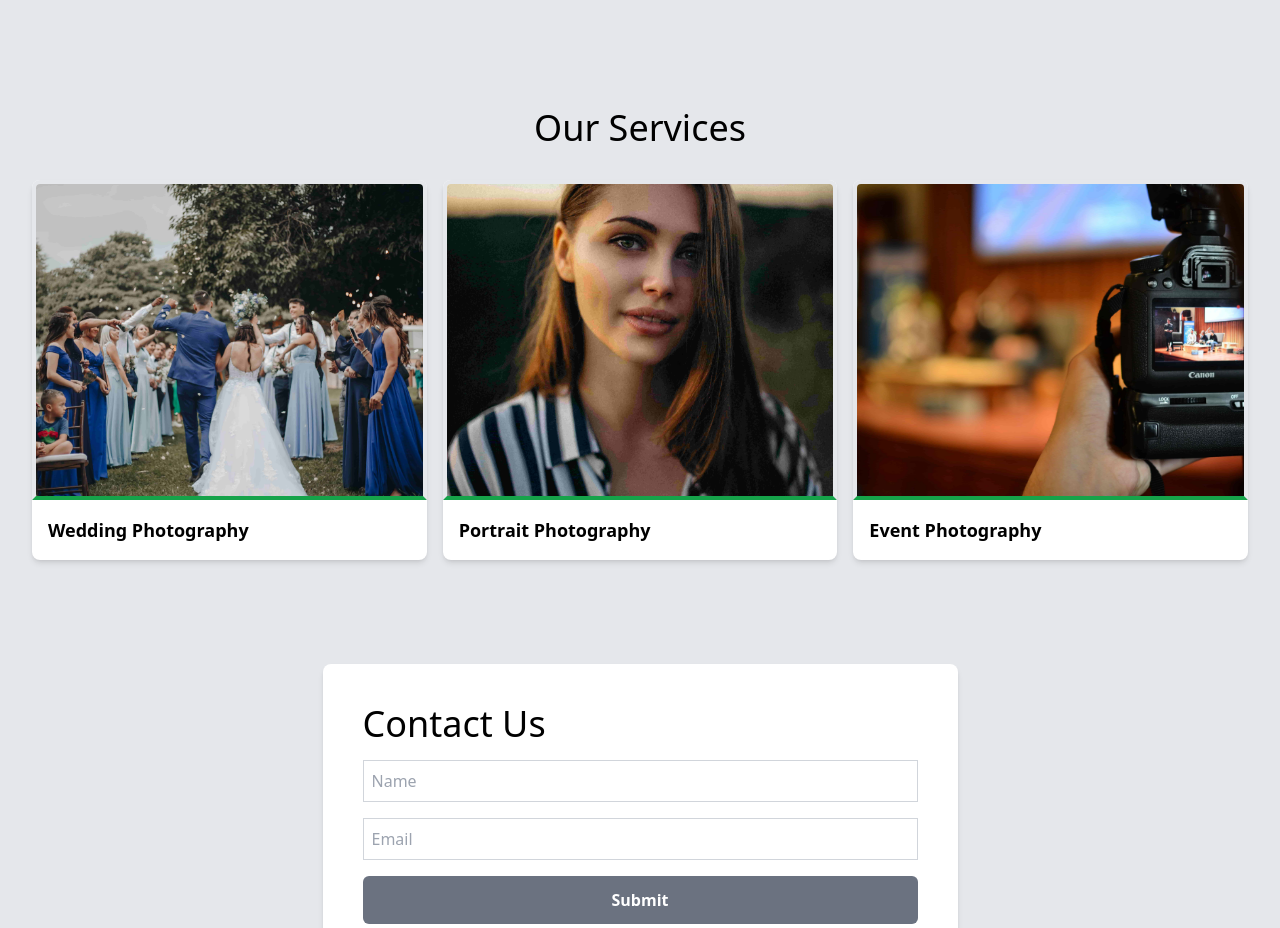
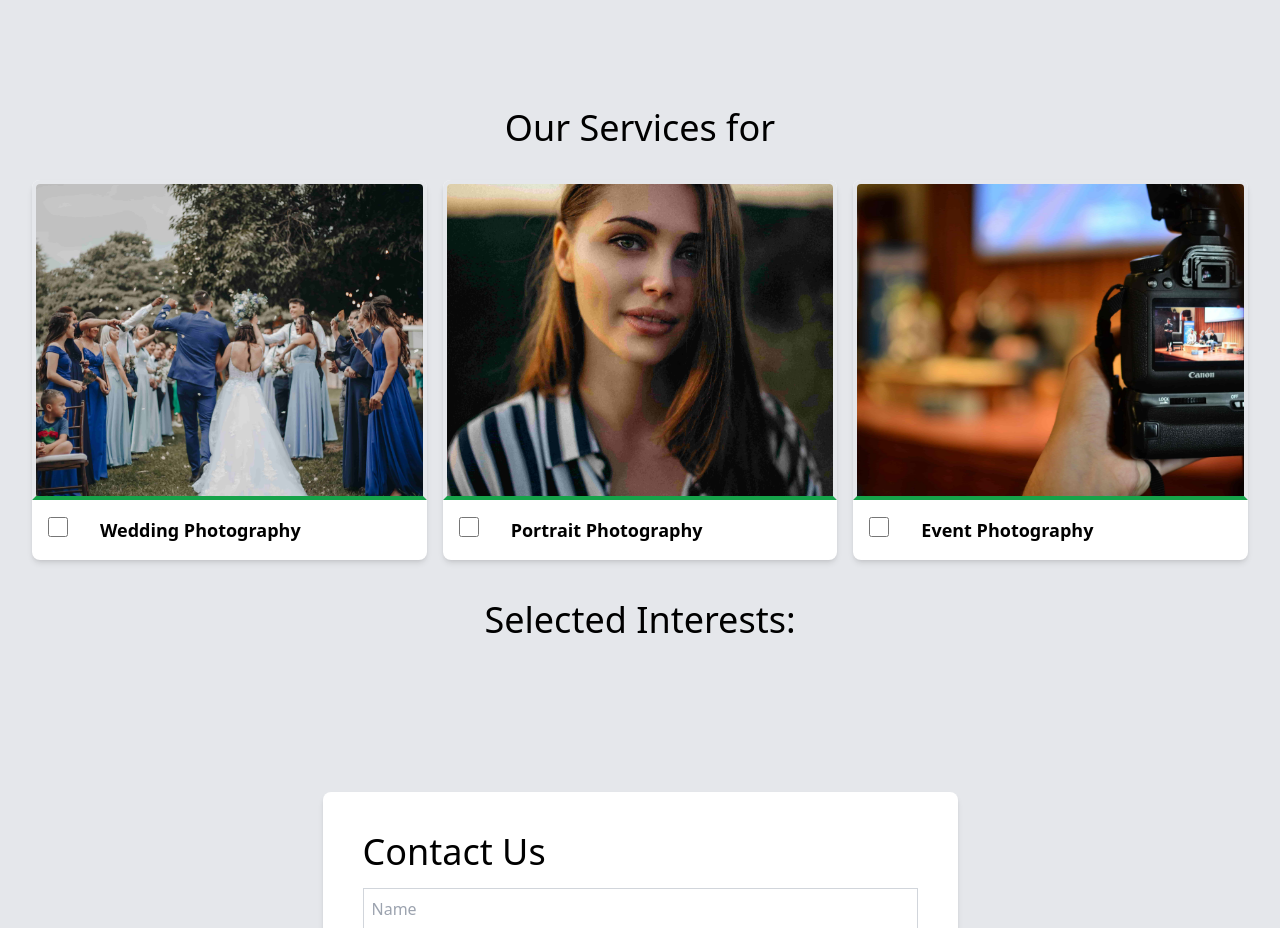
Before and after one commit to BachirMasroua/Photography_company_website, a Next.js app: page / in a window 1280 px wide. Shown: the part 1172-2100 px from the top of the page. Built offline with nearby package versions, Linux system fonts and the light colour scheme.

Commit message:
adding interests section

```diff
--- a/app/page.js
+++ b/app/page.js
@@ -1,7 +1,10 @@
-import About from '@/comps/About'
-import Banner from '@/comps/Banner'
-import Contact from '@/comps/Contact'
-import GridComponent from '@/comps/GridComponent'
+'use client'
+
+import About from '@/comps/About';
+import Banner from '@/comps/Banner';
+import Contact from '@/comps/Contact';
+import GridComponent from '@/comps/GridComponent';
+import { useState } from 'react';
 
 export default function Home() {
   const services = [
@@ -19,19 +22,45 @@ export default function Home() {
     },
   ];
 
+  const [selectedInterests, setSelectedInterests] = useState([]);
+
+  const handleCheckboxChange = (event) => {
+    const { value, checked } = event.target;
+    if (checked) {
+      setSelectedInterests((prevSelected) => [...prevSelected, value]);
+    } else {
+      setSelectedInterests((prevSelected) =>
+        prevSelected.filter((interest) => interest !== value)
+      );
+    }
+  };
+
+
   return (
     <div>
       <Banner image="/images/banner.jpg" text="Transforming Moments into" span="Memories" text_color="black" />
       <About />
       <div className="my-10">
-        <h1 className="lg:text-4xl text-2xl mb-4 text-center">Our Services</h1>
+        <h1 className="lg:text-4xl text-2xl mb-4 text-center">
+          Our Services for
+        </h1>
         <div className="grid grid-cols-1 sm:grid-cols-2 md:grid-cols-3 gap-4 m-8">
           {services.map((service, index) => (
-            <GridComponent key={index} image={service.image} text={service.text} _class={"border-b-green-600 border-4"} />
+            <>
+            <GridComponent key={index} image={service.image} text={service.text} _class={'border-b-green-600 border-4'} _handleCheckboxChange={handleCheckboxChange} />
+            </>
           ))}
         </div>
       </div>
+      <div className="text-center h-32">
+        <h2 className="lg:text-4xl text-2xl mb-4 text-center">Selected Interests:</h2>
+        <ul>
+        {selectedInterests.map((interest, index) => (
+            <li key={index}>{interest}</li>
+          ))}
+        </ul>
+      </div>
       <Contact />
     </div>
-  )
+  );
 }
--- a/comps/GridComponent.js
+++ b/comps/GridComponent.js
@@ -1,8 +1,16 @@
-const GridComponent = ({ image, text, _class }) => {
+const GridComponent = ({ image, text, _class , _handleCheckboxChange}) => {
   return (
     <div className="bg-white rounded-lg shadow-md">
-      <img src={image} alt={`Image`} className={`${_class} w-full h-80 object-cover rounded-t-lg`} />
-      <p className="text-lg font-semibold p-4">{text}</p>
+      <label className="cursor-pointer">
+        <img src={image} alt={`Image`} className={`${_class} w-full h-80 object-cover rounded-t-lg`} />
+        <input
+          type="checkbox"
+          value={text}
+          onChange={_handleCheckboxChange}
+          className="m-4 h-5 w-5 rounded borde"
+        />
+        <p className="text-lg font-semibold p-4 inline-block checked:bg-blue-500" >{text}</p>
+      </label>
     </div>
   );
 };
--- /dev/null
+++ b/comps/InterestSection.js
@@ -0,0 +1,54 @@
+'use client'
+
+import React, { useState } from 'react';
+
+const InterestSection = ({ onSelectionChange }) => {
+  const [selectedInterests, setSelectedInterests] = useState([]);
+
+  const handleCheckboxChange = (event) => {
+    const { value, checked } = event.target;
+    if (checked) {
+      setSelectedInterests((prevSelected) => [...prevSelected, value]);
+    } else {
+      setSelectedInterests((prevSelected) =>
+        prevSelected.filter((interest) => interest !== value)
+      );
+    }
+  };
+
+  React.useEffect(() => {
+    onSelectionChange(selectedInterests);
+  }, [selectedInterests]);
+
+  return (
+    <div>
+      <h2>Choose Your Interest</h2>
+      <label>
+        <input
+          type="checkbox"
+          value="Interest 1"
+          onChange={handleCheckboxChange}
+        />
+        Interest 1
+      </label>
+      <label>
+        <input
+          type="checkbox"
+          value="Interest 2"
+          onChange={handleCheckboxChange}
+        />
+        Interest 2
+      </label>
+      <label>
+        <input
+          type="checkbox"
+          value="Interest 3"
+          onChange={handleCheckboxChange}
+        />
+        Interest 3
+      </label>
+    </div>
+  );
+};
+
+export default InterestSection;
```
Lines whose indentation alone changed are shown as unchanged.
